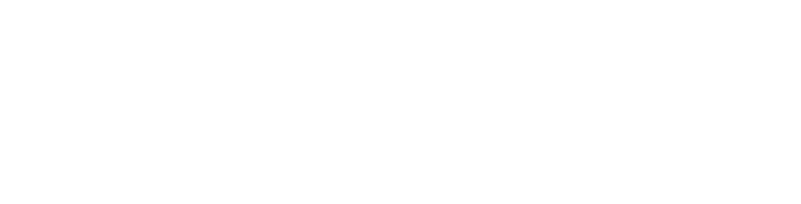
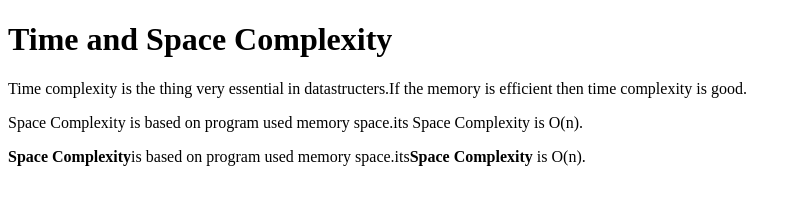
Before and after one commit to acciojob/time-and-space-complexity-Srikanth-235, a website: page main.html in a window 1280 px wide. Shown: the whole page, without its empty margins (0-801 px from the left). Drawn offline with Linux system fonts and the light colour scheme.

Commit message:
created a submission

```diff
--- a/main.html
+++ b/main.html
@@ -10,6 +10,10 @@
 	<!-- the entire body must be written by student -->
     <script type="text/javascript" src="./script.js">
 </script>
+	<h1>Time and Space Complexity</h1>
+	<p>Time complexity is the thing very essential in datastructers.If the memory is efficient then time complexity is good.</p>
+	<p>Space Complexity is based on program used memory space.its Space Complexity is O(n).</p>
+	<p><b>Space Complexity</b>is based on program used memory space.its<b>Space Complexity</b> is O(n).</p>
 
 </body>
 
```
